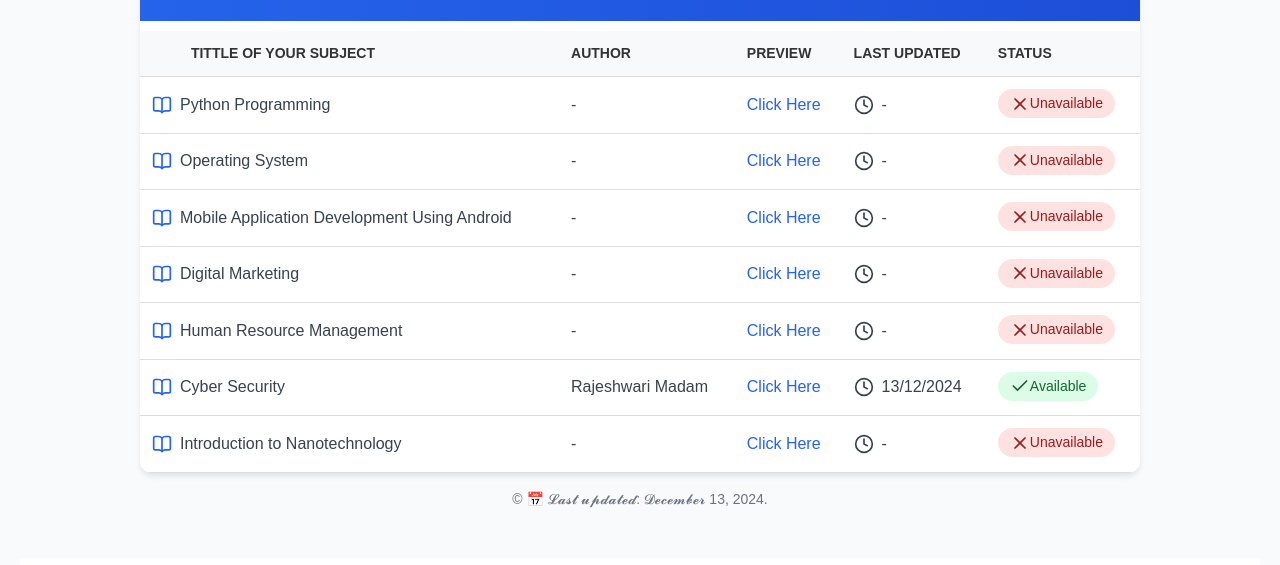
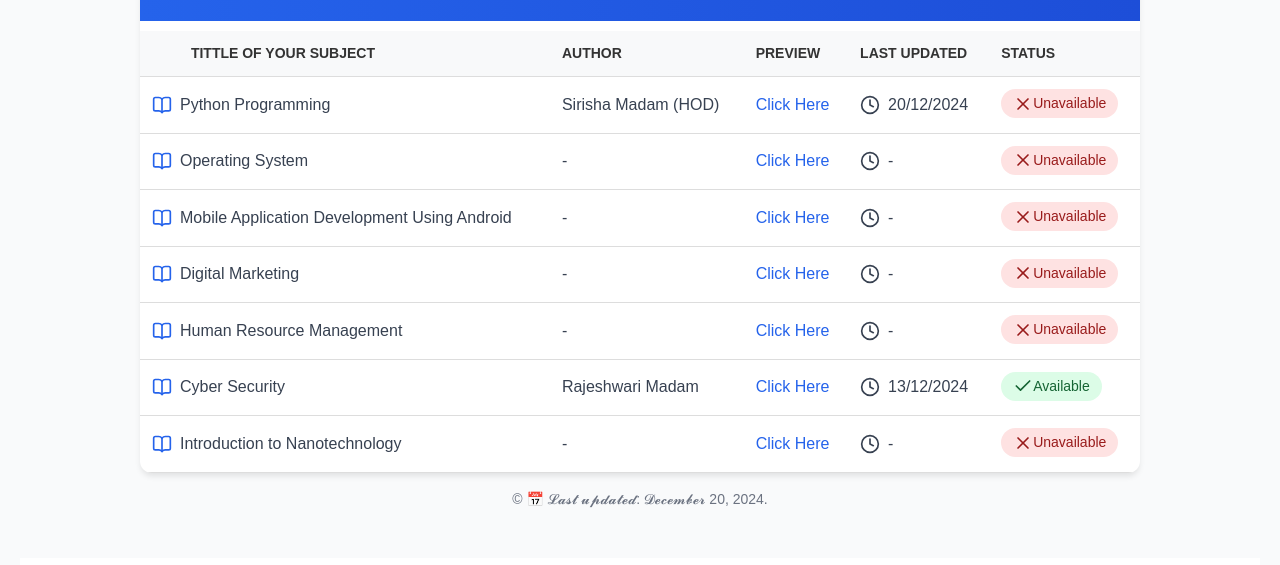
Before and after one commit to kingforown/bca-warrior, a plain HTML site: page HANDWRITTEN NOTES.html in a window 1280 px wide. Shown: the part 235-800 px from the top of the page. Drawn offline with nearby package versions, Linux system fonts and the light colour scheme.

Commit message:
Update HANDWRITTEN NOTES.html

```diff
--- a/HANDWRITTEN NOTES.html
+++ b/HANDWRITTEN NOTES.html
@@ -270,7 +270,7 @@
 
         <!-- Footer -->
         <footer class="footer">
-            © 📅 𝓛𝓪𝓼𝓽 𝓾𝓹𝓭𝓪𝓽𝓮𝓭: 𝓓𝓮𝓬𝓮𝓶𝓫𝓮𝓻 13, 2024.
+            © 📅 𝓛𝓪𝓼𝓽 𝓾𝓹𝓭𝓪𝓽𝓮𝓭: 𝓓𝓮𝓬𝓮𝓶𝓫𝓮𝓻 20, 2024.
         </footer>
     </div>
 
@@ -282,9 +282,9 @@
         const notes = [
             {
                 title: "Python Programming",
-                author: "-",
-                previewUrl: "server maintenance.html",
-                lastUpdated: "-",
+                author: "Sirisha Madam (HOD)",
+                previewUrl: "https://drive.google.com/file/d/1m5CHb8Cs7W_mDsOchFwiM1fQtO26_s5B/view?usp=drive_link",
+                lastUpdated: "20/12/2024",
                 isAvailable: false
             },
             {
```
